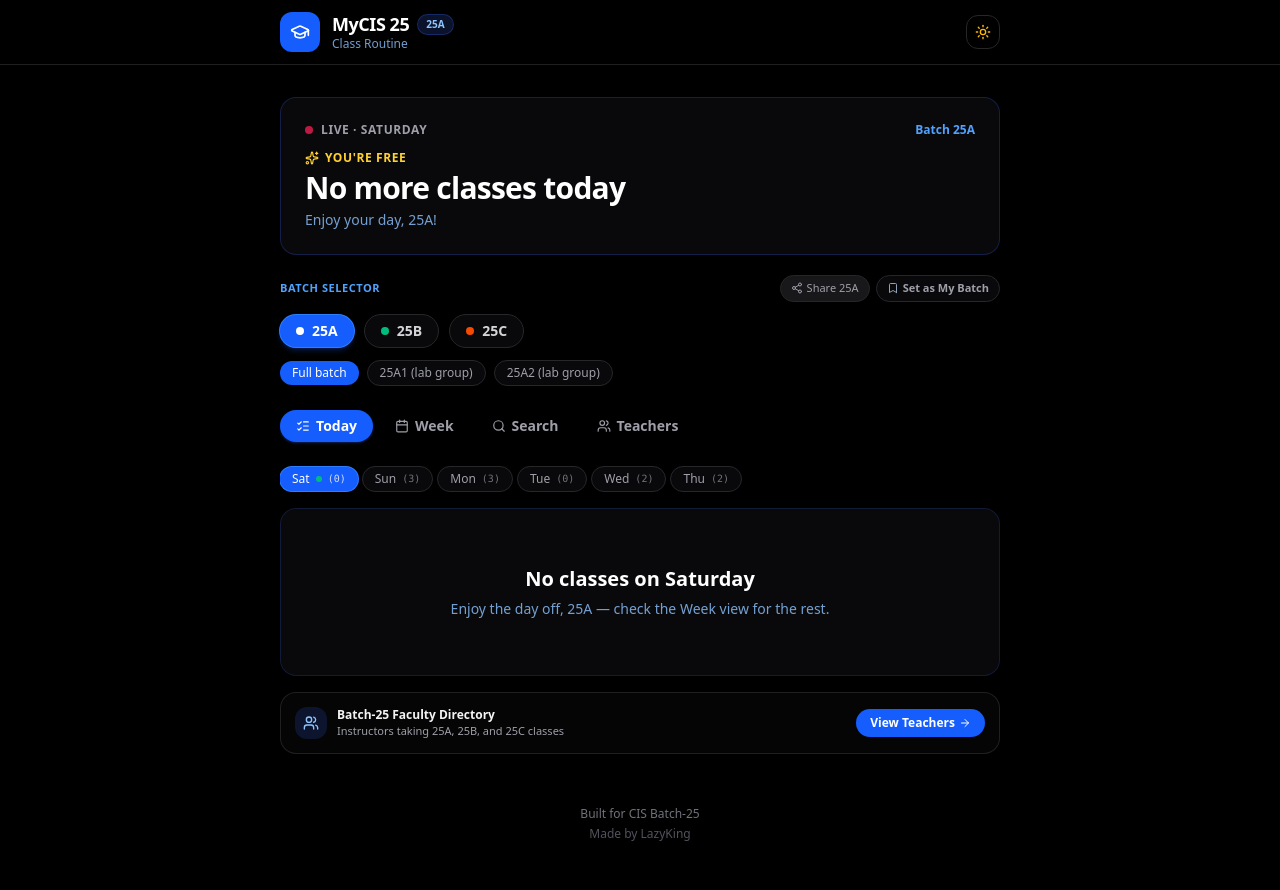
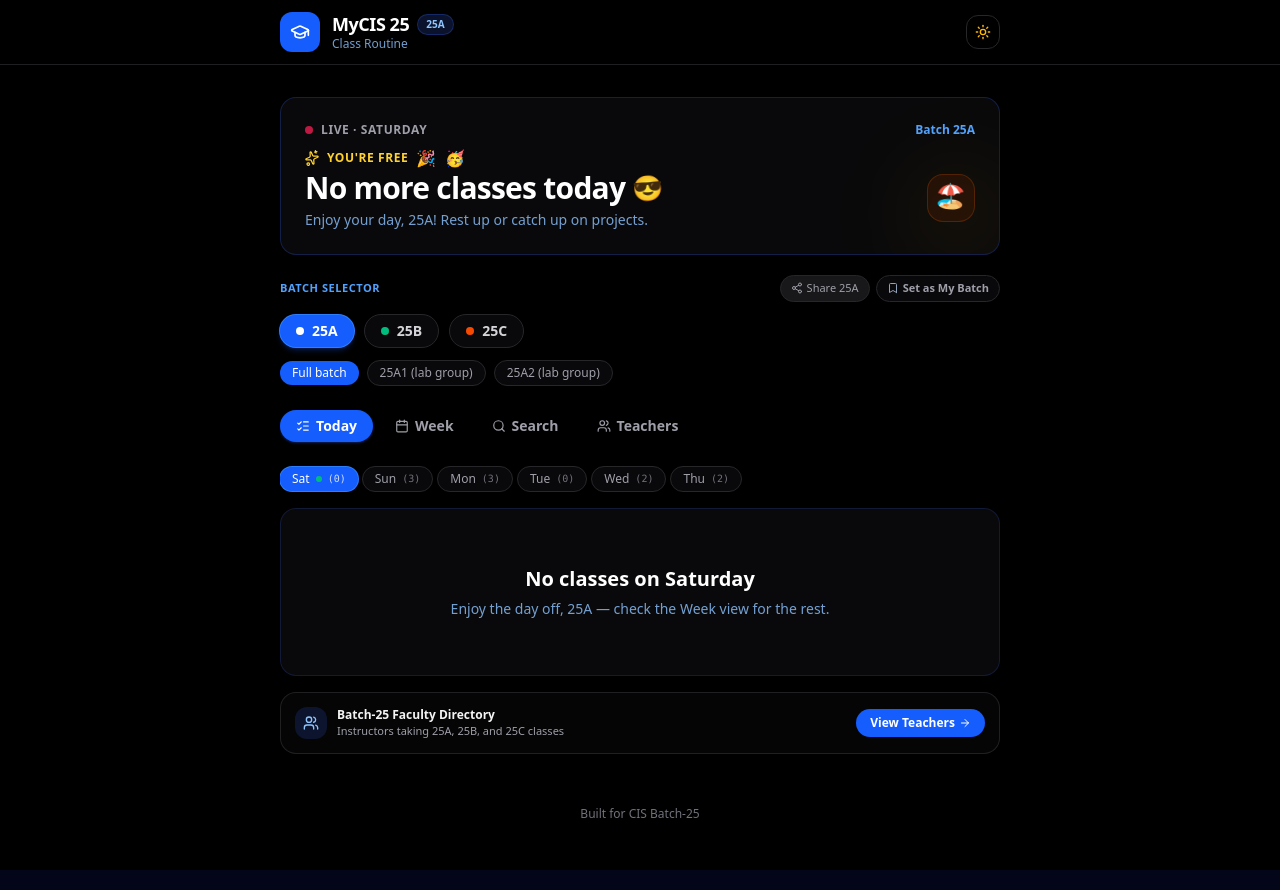
Before and after one commit to sami-0826/MyCIS25, a React (Vite) app: page / in a window 1280 px wide. Built offline with nearby package versions, Linux system fonts and the light colour scheme.

Commit message:
feat: add animations to NextClassBanner
Enhance the live class banner with motion effects and emoji animations for better visual engagement. Clean up the footer for a more minimalist design.

```diff
--- a/src/App.tsx
+++ b/src/App.tsx
@@ -408,9 +408,8 @@ export default function App() {
         </section>
 
         {/* 6. Clean Minimal Footer */}
-        <footer className="pt-8 pb-4 text-center space-y-1 text-xs text-slate-500 dark:text-zinc-500">
+        <footer className="pt-8 pb-4 text-center text-xs text-slate-500 dark:text-zinc-500">
           <p>Built for CIS Batch-25</p>
-          <p className="text-slate-400 dark:text-zinc-600">Made by LazyKing</p>
         </footer>
       </main>
 
--- a/src/components/NextClassBanner.tsx
+++ b/src/components/NextClassBanner.tsx
@@ -3,6 +3,7 @@ import { LiveClassStatus, BatchId, DayOfWeek } from '../types';
 import { formatTo12Hour, formatDurationMinutes } from '../utils/timeUtils';
 import { Sparkles, Radio, Clock, MapPin, User } from 'lucide-react';
 import { getBatchTheme } from '../utils/themeUtils';
+import { motion } from 'motion/react';
 
 interface NextClassBannerProps {
   status: LiveClassStatus;
@@ -37,12 +38,49 @@ export const NextClassBanner: React.FC<NextClassBannerProps> = ({
         </div>
 
         {/* Content body */}
-        <div className="mt-3">
-          <div className="flex items-center gap-1.5 text-xs font-bold uppercase tracking-wider text-emerald-600 dark:text-emerald-400">
-            <Radio className="w-3.5 h-3.5 animate-pulse" />
+        <div className="mt-3 relative z-10">
+          <div className="flex items-center gap-2 text-xs font-bold uppercase tracking-wider text-emerald-600 dark:text-emerald-400 flex-wrap">
+            <Radio className="w-3.5 h-3.5 animate-pulse text-emerald-500" />
             <span>CLASS IN PROGRESS</span>
+            <motion.span
+              animate={{
+                y: [0, -3, 0],
+                rotate: [-4, 4, -4],
+              }}
+              transition={{
+                duration: 2.4,
+                repeat: Infinity,
+                ease: 'easeInOut',
+              }}
+              className="inline-block text-base leading-none select-none cursor-default"
+              role="img"
+              aria-label="Books stack"
+              title="Studying / Lecture"
+            >
+              📚
+            </motion.span>
+            <motion.span
+              animate={{
+                rotate: [0, -12, 0, -12, 0],
+                x: [0, 2, 0, 2, 0],
+              }}
+              transition={{
+                duration: 2,
+                repeat: Infinity,
+                repeatDelay: 0.6,
+                ease: 'easeInOut',
+              }}
+              className="inline-block text-base leading-none select-none cursor-default"
+              role="img"
+              aria-label="Writing notebook"
+              title="Taking notes"
+            >
+              ✍️
+            </motion.span>
           </div>
 
+          <div className="flex items-start justify-between gap-3">
+            <div className="flex-1">
               <div className="flex items-center gap-2 mt-1.5 flex-wrap">
                 <span className={`px-2 py-0.5 rounded-md font-mono text-xs font-bold ${theme.badgeBg} ${theme.badgeText} border ${theme.badgeBorder}`}>
                   {currentClass.courseCode}
@@ -60,6 +98,28 @@ export const NextClassBanner: React.FC<NextClassBannerProps> = ({
               <h2 className={`text-2xl sm:text-3xl font-bold tracking-tight ${theme.headingText} mt-1`}>
                 {currentClass.courseName}
               </h2>
+            </div>
+
+            {/* Floating animated study icon on larger screens */}
+            <div className="hidden sm:flex items-center justify-center w-12 h-12 rounded-2xl bg-emerald-50 dark:bg-emerald-950/40 border border-emerald-200/60 dark:border-emerald-800/40 shrink-0">
+              <motion.span
+                animate={{
+                  y: [0, -2.5, 0],
+                  rotate: [-3, 3, -3],
+                }}
+                transition={{
+                  duration: 3,
+                  repeat: Infinity,
+                  ease: 'easeInOut',
+                }}
+                className="text-2xl select-none"
+                role="img"
+                aria-label="Lecture in progress"
+              >
+                📚
+              </motion.span>
+            </div>
+          </div>
 
           <p className="text-slate-600 dark:text-zinc-400 text-sm mt-1 flex flex-wrap items-center gap-x-3 gap-y-1">
             <span className="flex items-center gap-1 text-slate-900 dark:text-zinc-200 font-medium">
@@ -173,20 +233,106 @@ export const NextClassBanner: React.FC<NextClassBannerProps> = ({
       </div>
 
       {/* Content body */}
-      <div className="mt-3">
-        <div className="flex items-center gap-1.5 text-xs font-bold uppercase tracking-wider text-amber-600 dark:text-amber-300">
+      <div className="mt-3 relative z-10">
+        <div className="flex items-center gap-2 text-xs font-bold uppercase tracking-wider text-amber-600 dark:text-amber-300 flex-wrap">
+          <motion.div
+            animate={{ rotate: [0, 15, -15, 0], scale: [1, 1.15, 1] }}
+            transition={{ duration: 2, repeat: Infinity, ease: 'easeInOut' }}
+            className="flex items-center"
+          >
             <Sparkles className="w-3.5 h-3.5 text-amber-500 dark:text-amber-300" />
+          </motion.div>
           <span>YOU'RE FREE</span>
+          <motion.span
+            animate={{
+              rotate: [0, -18, 18, -12, 12, 0],
+              scale: [1, 1.25, 1.25, 1.1, 1],
+            }}
+            transition={{
+              duration: 2.2,
+              repeat: Infinity,
+              repeatDelay: 0.6,
+              ease: 'easeInOut',
+            }}
+            className="inline-block origin-bottom text-base leading-none select-none cursor-default"
+            role="img"
+            aria-label="Party popper"
+            title="Party celebration"
+          >
+            🎉
+          </motion.span>
+          <motion.span
+            animate={{
+              y: [0, -3.5, 0],
+              rotate: [0, 10, -10, 0],
+            }}
+            transition={{
+              duration: 2.5,
+              repeat: Infinity,
+              repeatDelay: 0.3,
+              ease: 'easeInOut',
+            }}
+            className="inline-block text-base leading-none select-none cursor-default"
+            role="img"
+            aria-label="Partying face"
+            title="Partying face"
+          >
+            🥳
+          </motion.span>
         </div>
 
-        <h2 className={`text-2xl sm:text-3xl font-bold tracking-tight ${theme.headingText} mt-1`}>
-          No more classes today
+        <div className="flex items-center justify-between gap-4">
+          <div>
+            <h2 className={`text-2xl sm:text-3xl font-bold tracking-tight ${theme.headingText} mt-1 flex items-center gap-2 flex-wrap`}>
+              <span>No more classes today</span>
+              <motion.span
+                animate={{
+                  rotate: [0, 8, -8, 0],
+                  scale: [1, 1.12, 1],
+                }}
+                transition={{
+                  duration: 3,
+                  repeat: Infinity,
+                  ease: 'easeInOut',
+                }}
+                className="inline-block text-xl sm:text-2xl select-none cursor-default"
+                role="img"
+                aria-label="Relaxing with sunglasses"
+                title="Chill time"
+              >
+                😎
+              </motion.span>
             </h2>
 
             <p className={`text-sm mt-1 ${theme.mutedAccentText}`}>
-          Enjoy your day, {selectedBatch}!
+              Enjoy your day, {selectedBatch}! Rest up or catch up on projects.
             </p>
           </div>
+
+          {/* Floating animated chill badge on larger screens */}
+          <div className="hidden sm:flex items-center justify-center w-12 h-12 rounded-2xl bg-amber-50 dark:bg-amber-950/40 border border-amber-200/60 dark:border-amber-800/40 shrink-0">
+            <motion.span
+              animate={{
+                y: [0, -3, 0],
+                rotate: [-5, 5, -5],
+              }}
+              transition={{
+                duration: 3.5,
+                repeat: Infinity,
+                ease: 'easeInOut',
+              }}
+              className="text-2xl select-none"
+              role="img"
+              aria-label="Relaxing beach vibe"
+            >
+              🏖️
+            </motion.span>
+          </div>
+        </div>
+      </div>
+
+      {/* Subtle celebratory ambient glow */}
+      <div className="absolute -right-6 -bottom-6 w-32 h-32 bg-amber-400/10 dark:bg-amber-400/5 rounded-full blur-2xl pointer-events-none" />
     </div>
   );
 };
```
Lines whose indentation alone changed are shown as unchanged.
